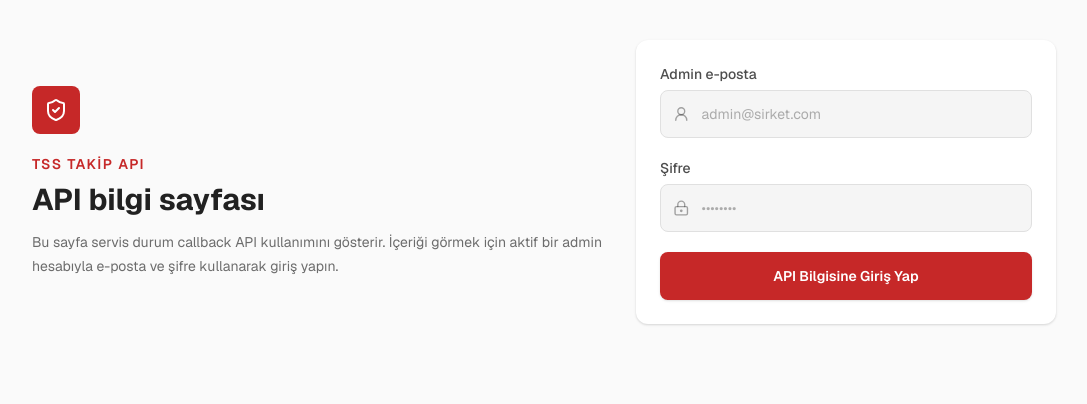
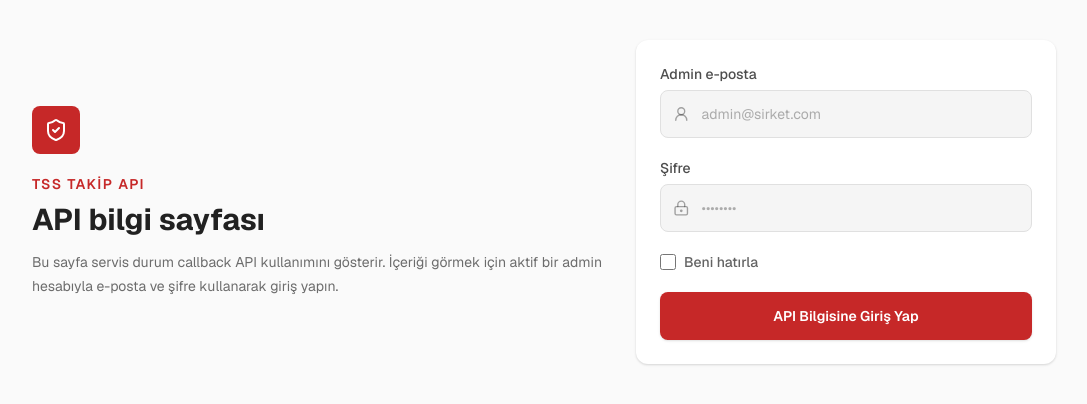
Before and after one commit to efesmundo/tsstakip, a Next.js app: page /api/v1/info in a window 1280 px wide. Shown: the top 404 px of the page, without its empty margins (96-1183 px from the left). Built offline with nearby package versions, Linux system fonts and the light colour scheme; no server answers.

Commit message:
Add remember me login option

```diff
--- a/src/components/auth/ApiInfoLoginForm.tsx
+++ b/src/components/auth/ApiInfoLoginForm.tsx
@@ -7,11 +7,17 @@ import { useState } from "react";
 import { getSupabaseBrowserClient } from "@/lib/supabase/client";
 
 type LoginState = "idle" | "loading";
+const rememberedEmailKey = "tss-takip-remembered-email";
 
 export function ApiInfoLoginForm() {
   const router = useRouter();
-  const [email, setEmail] = useState("");
+  const [email, setEmail] = useState(() =>
+    typeof window === "undefined" ? "" : (window.localStorage.getItem(rememberedEmailKey) ?? ""),
+  );
   const [password, setPassword] = useState("");
+  const [rememberMe, setRememberMe] = useState(() =>
+    typeof window === "undefined" ? false : Boolean(window.localStorage.getItem(rememberedEmailKey)),
+  );
   const [status, setStatus] = useState<LoginState>("idle");
   const [error, setError] = useState<string | null>(null);
 
@@ -53,6 +59,12 @@ export function ApiInfoLoginForm() {
         await supabase.auth.signOut();
         setError("Bu sayfaya yalnızca aktif admin kullanıcıları giriş yapabilir.");
         return;
+      }
+
+      if (rememberMe) {
+        window.localStorage.setItem(rememberedEmailKey, email.trim());
+      } else {
+        window.localStorage.removeItem(rememberedEmailKey);
       }
 
       router.replace("/api/v1/info");
@@ -102,6 +114,16 @@ export function ApiInfoLoginForm() {
         </div>
       </div>
 
+      <label className="flex cursor-pointer items-center gap-2 text-sm font-medium text-foreground/70">
+        <input
+          checked={rememberMe}
+          className="size-4 rounded border-border accent-[var(--accent)]"
+          onChange={(event) => setRememberMe(event.target.checked)}
+          type="checkbox"
+        />
+        Beni hatırla
+      </label>
+
       {error ? (
         <div className="rounded-lg border border-danger/25 bg-danger/8 px-4 py-3 text-sm text-danger">
           {error}
--- a/src/components/auth/LoginForm.tsx
+++ b/src/components/auth/LoginForm.tsx
@@ -7,11 +7,17 @@ import { useState } from "react";
 import { getSupabaseBrowserClient } from "@/lib/supabase/client";
 
 type LoginState = "idle" | "loading";
+const rememberedEmailKey = "tss-takip-remembered-email";
 
 export function LoginForm() {
   const router = useRouter();
-  const [email, setEmail] = useState("");
+  const [email, setEmail] = useState(() =>
+    typeof window === "undefined" ? "" : (window.localStorage.getItem(rememberedEmailKey) ?? ""),
+  );
   const [password, setPassword] = useState("");
+  const [rememberMe, setRememberMe] = useState(() =>
+    typeof window === "undefined" ? false : Boolean(window.localStorage.getItem(rememberedEmailKey)),
+  );
   const [status, setStatus] = useState<LoginState>("idle");
   const [error, setError] = useState<string | null>(null);
 
@@ -53,6 +59,12 @@ export function LoginForm() {
         await supabase.auth.signOut();
         setError("Bu kullanıcı pasif durumda. Lütfen admin ile iletişime geçin.");
         return;
+      }
+
+      if (rememberMe) {
+        window.localStorage.setItem(rememberedEmailKey, email.trim());
+      } else {
+        window.localStorage.removeItem(rememberedEmailKey);
       }
 
       router.replace(profile.role === "admin" ? "/admin" : "/member");
@@ -106,6 +118,16 @@ export function LoginForm() {
         </div>
       </div>
 
+      <label className="flex cursor-pointer items-center gap-2 text-sm font-medium text-foreground/70">
+        <input
+          checked={rememberMe}
+          className="size-4 rounded border-border accent-[var(--accent)]"
+          onChange={(event) => setRememberMe(event.target.checked)}
+          type="checkbox"
+        />
+        Beni hatırla
+      </label>
+
       {error ? (
         <div className="rounded-lg border border-danger/25 bg-danger/8 px-4 py-3 text-sm text-danger">
           {error}
```
